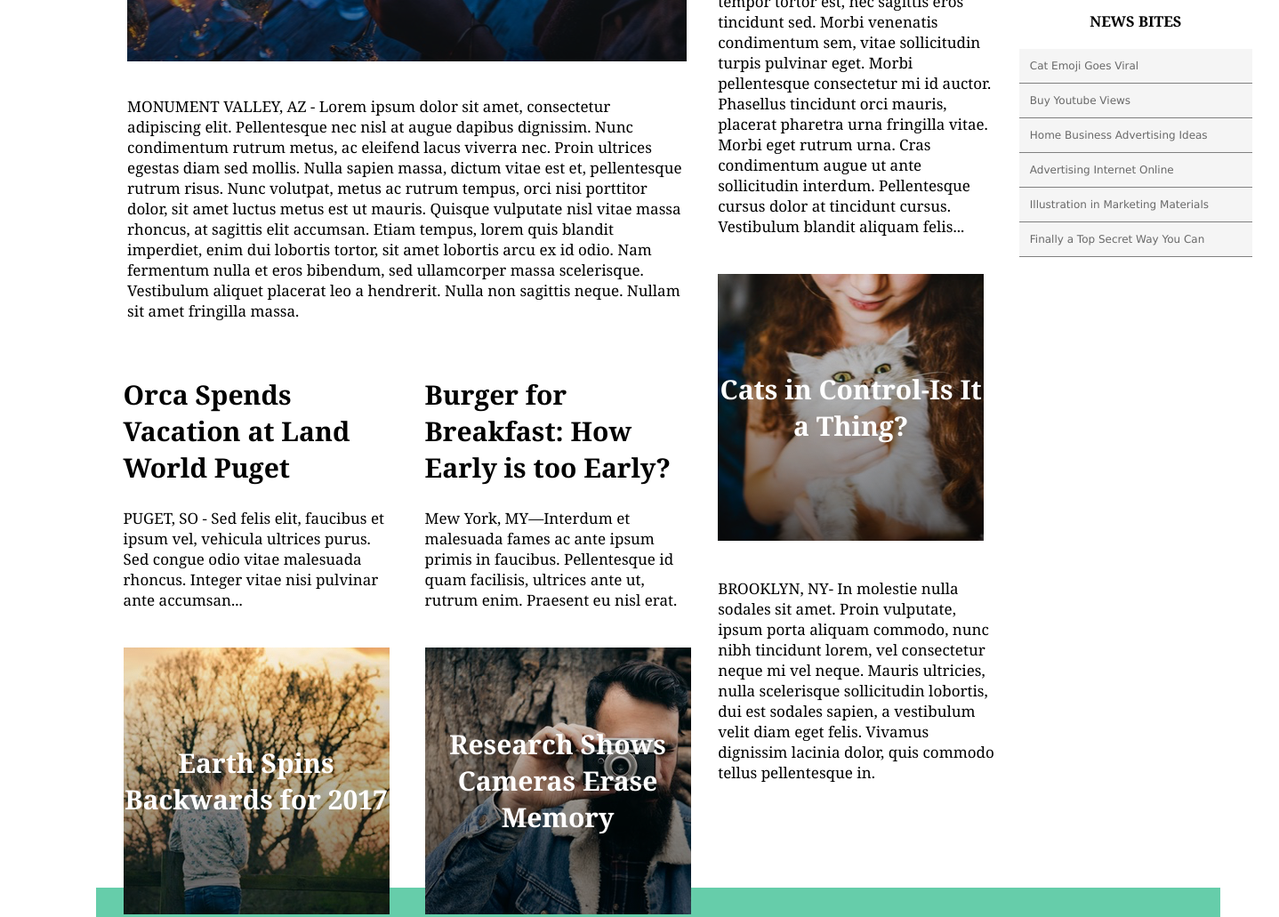
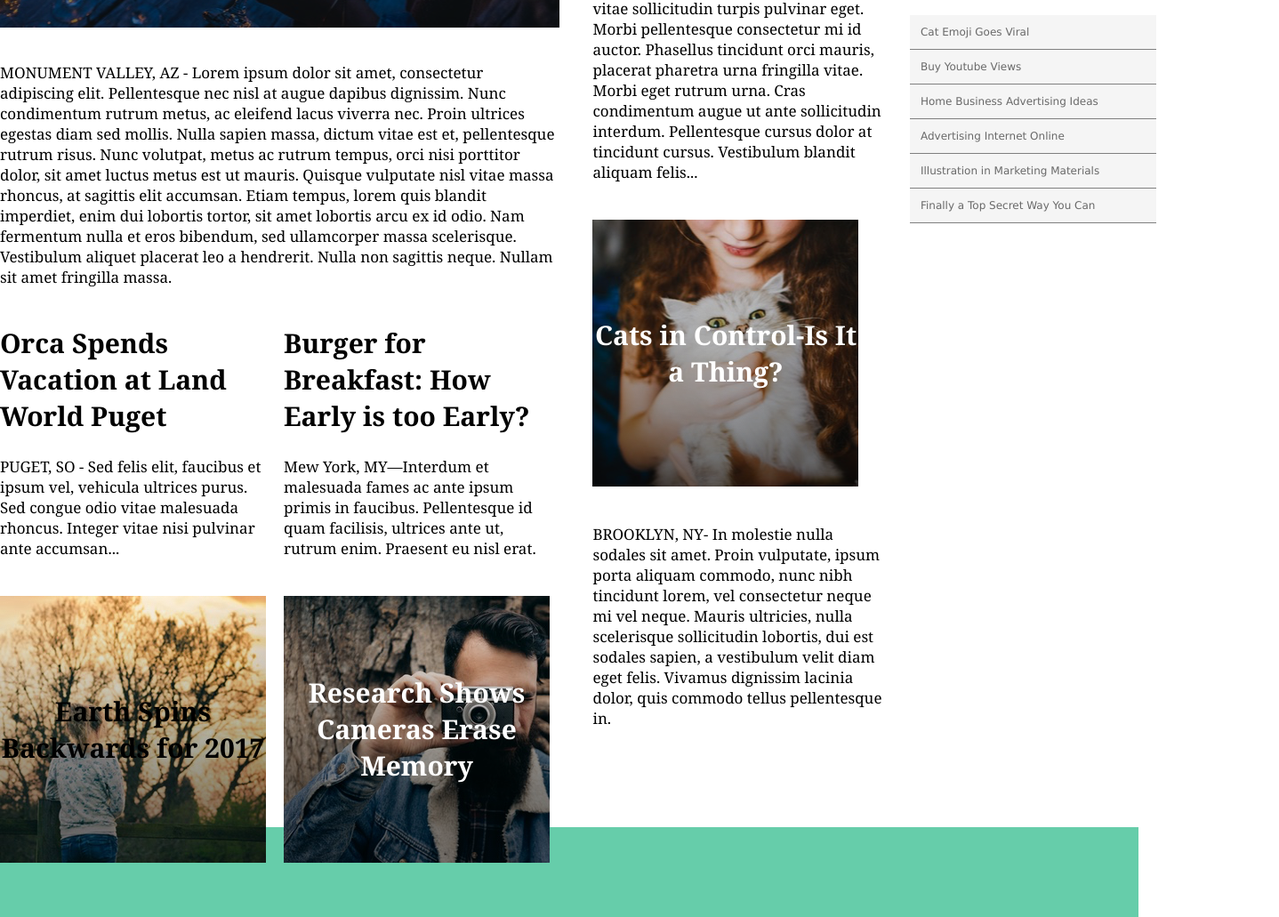
Before and after one commit to Walaito/my-times, a plain HTML site: page index.html in a window 1280 px wide. Shown: the part 370-1401 px from the top of the page at 89% size, 1438 px wide, since content can reach past the window. Drawn offline with Linux system fonts and the light colour scheme.

Commit message:
Fourth commit

```diff
--- a/index.html
+++ b/index.html
@@ -25,7 +25,7 @@
       </nav>
     </div>
 
-    <!--content-->
+    <!--mother of all content box-->
     <div class="content-box">
 
       <!--main content-->
@@ -103,12 +103,12 @@
           </div>
 
           <div class="table">
-            <p class="line 1">Cat Emoji Goes Viral</p>
-            <p class="line 2">Buy Youtube Views</p>
-            <p class="line 3">Home Business Advertising Ideas</p>
-            <p class="line 4">Advertising Internet Online</p>
-            <p class="line 5">Illustration in Marketing Materials</p>
-            <p class="line 6">Finally a Top Secret Way You Can</p>
+            <p class="list 1">Cat Emoji Goes Viral</p>
+            <p class="list 2">Buy Youtube Views</p>
+            <p class="list 3">Home Business Advertising Ideas</p>
+            <p class="list 4">Advertising Internet Online</p>
+            <p class="list 5">Illustration in Marketing Materials</p>
+            <p class="list 6">Finally a Top Secret Way You Can</p>
           </div>
         </div>
 
--- a/resources/css/style.css
+++ b/resources/css/style.css
@@ -1,5 +1,6 @@
 body {
   font-family: Georgia;
+  margin: 0;
 }
 
 .header-box {
@@ -7,7 +8,6 @@ body {
   width: 100%;
   height: 80px;
   top: 0;
-  left: 0;
   padding-left: 20px;
   border-bottom: 1px solid black;
   display: flex;
@@ -44,15 +44,14 @@ body {
   padding: 14px;
 }
 
+/*mother of all content box*/
 .content-box {
   /*border: 1px solid blue;*/
   display: flex;
   width: 1300px;
-  justify-content: center;
   position: relative;
   top: 80px;
-  padding: 30px;
-  margin-left: 70px;
+  margin: 0 auto 100px auto;
 }
 
 /*main content*/
@@ -60,9 +59,9 @@ body {
   /*border: 1px solid blue;*/
   display: flex;
   flex-wrap: wrap;
-  width: 800px;
+  width: 700px;
   height: 1200px;
-  justify-content: center;
+  margin-right: 20px;
 }
 
 .news-top {
@@ -93,9 +92,9 @@ h2 {
 
 .news-bottom-left {
   /*border: 1px solid orange;*/
-  padding: 20px;
+  padding-right: 10px;
   display: flex;
-  flex-basis: 280px;
+  flex-basis: 200px;
   flex-direction: column;
 }
 
@@ -103,7 +102,6 @@ h2 {
   background-image: url(../images/img-story-2.png);
   width: 299px;
   height: 300px;
-  color: white;
   text-align: center;
   display: flex;
   align-items: center;
@@ -111,7 +109,7 @@ h2 {
 
 .news-bottom-right {
   /*border: 1px solid orange;*/
-  padding: 20px;
+  padding-left: 10px;
   display: flex;
   flex-basis: 280px;
   flex-direction: column;
@@ -161,6 +159,7 @@ h2 {
 .news-bites {
   /*border: 1px solid yellow;*/
   font-size: 14px;
+  font-weight: bold;
   margin: 20px;
   text-align: center;
 }
@@ -170,7 +169,7 @@ h2 {
   display: block;
 }
 
-.line {
+.list {
   border-bottom: 1px solid gray;
   font-family: Verdana;
   font-size: 12px;
@@ -184,7 +183,6 @@ footer {
   background-color: mediumaquamarine;
   width: 100%;
   height: 300px;
-  margin: 100px;
   display: flex;
   flex-direction: column;
   align-items: center;
@@ -193,10 +191,12 @@ footer {
 
 nav p {
   display: inline;
+  padding: 0 10px;
 }
 
 .title {
   font-family: Georgia;
+  font-size: 16px;
   color: white;
   font-weight: bold;
 }
```
